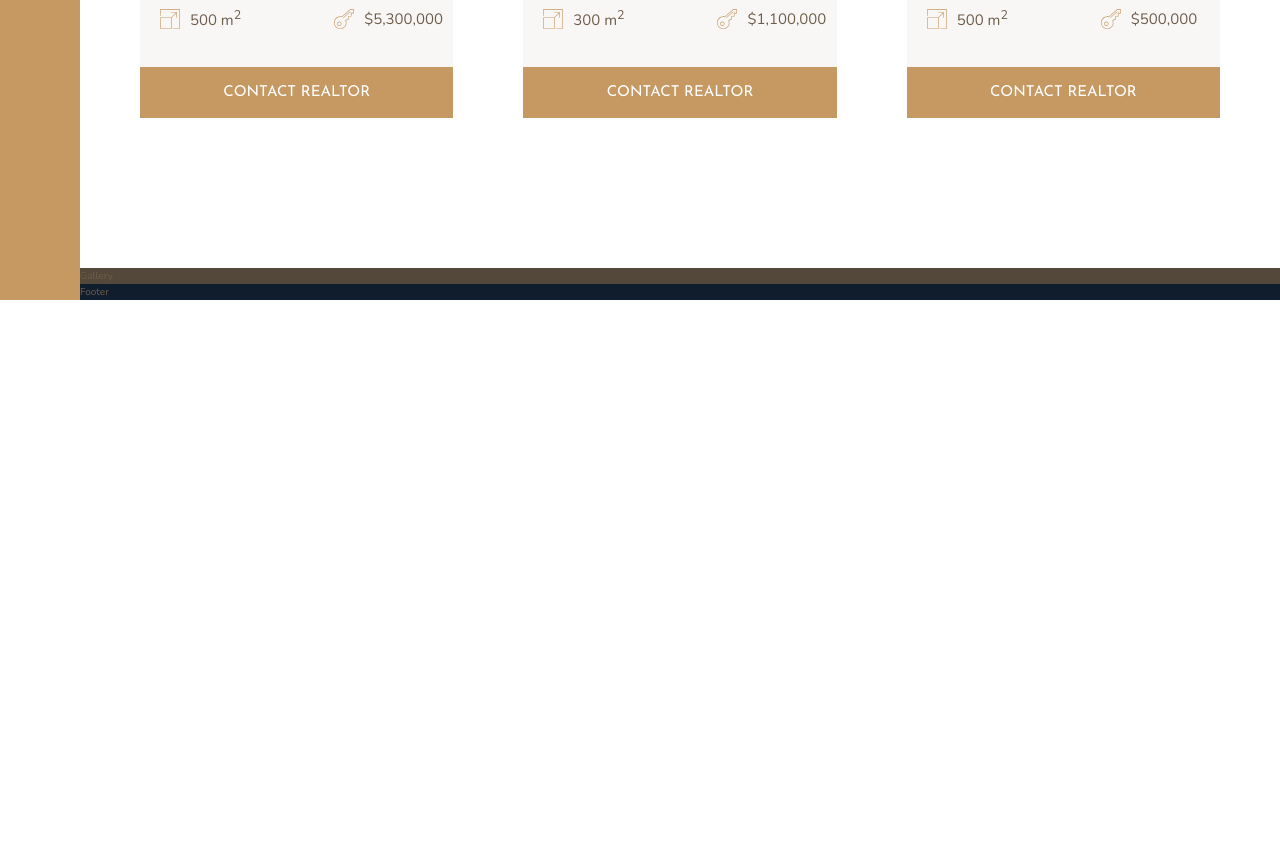
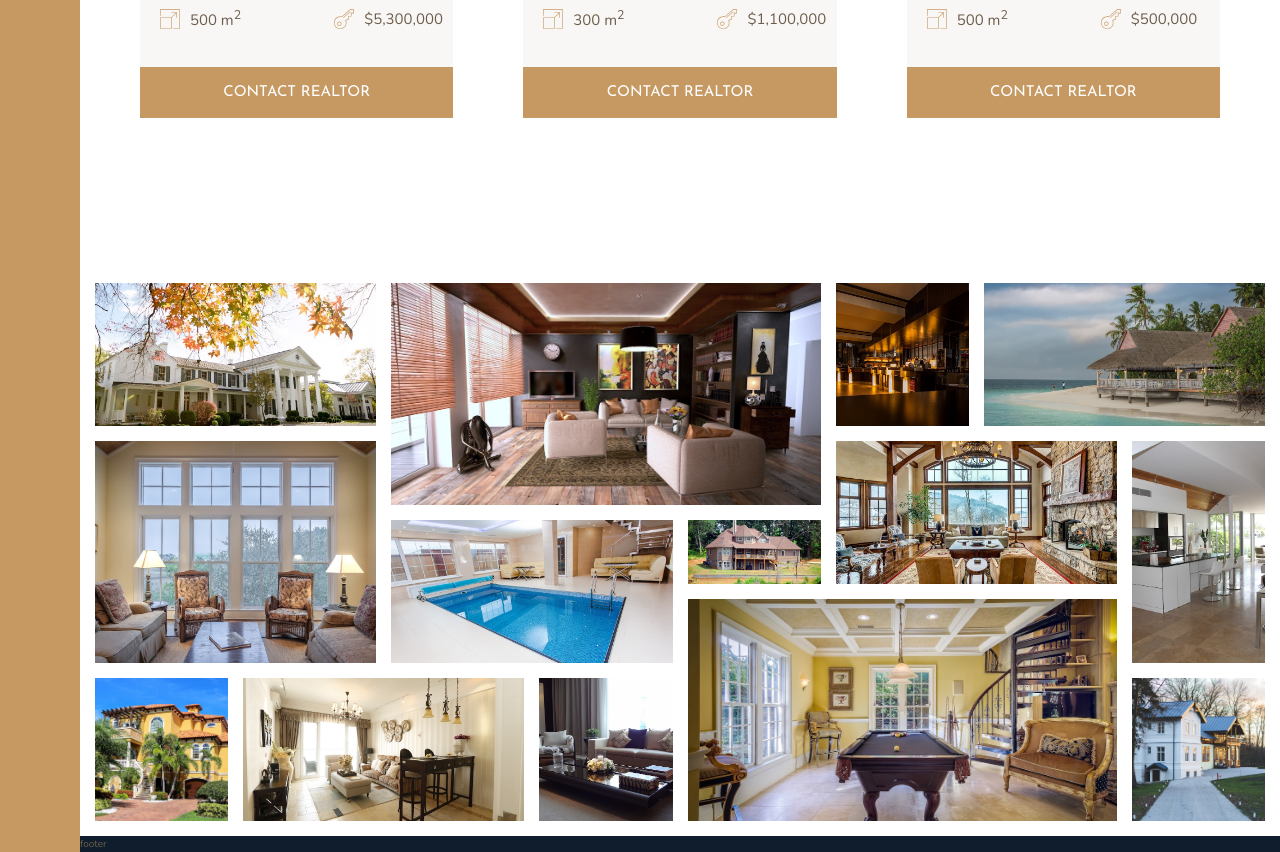
Before and after one commit to chshahid119/houses-app, a website: page index.html in a window 1280 px wide. Shown: the part 2804-3656 px from the top of the page. Before the commit the page ends 3104 px from the top, so only its background shows below. Drawn offline with nearby package versions, Linux system fonts and the light colour scheme.

Commit message:
gallery section added

```diff
--- a/index.html
+++ b/index.html
@@ -312,8 +312,72 @@
       </div>
     </section>
 
-    <section class="gallery">Gallery</section>
+    <section class="gallery">
+      <figure class="gallery__item gallery__item--1">
+        <img src="img/gal-1.jpeg" alt="Gallery image 1" class="gallery__img" />
+      </figure>
+      <figure class="gallery__item gallery__item--2">
+        <img src="img/gal-2.jpeg" alt="Gallery image 2" class="gallery__img" />
+      </figure>
+      <figure class="gallery__item gallery__item--3">
+        <img src="img/gal-3.jpeg" alt="Gallery image 3" class="gallery__img" />
+      </figure>
+      <figure class="gallery__item gallery__item--4">
+        <img src="img/gal-4.jpeg" alt="Gallery image 4" class="gallery__img" />
+      </figure>
+      <figure class="gallery__item gallery__item--5">
+        <img src="img/gal-5.jpeg" alt="Gallery image 5" class="gallery__img" />
+      </figure>
+      <figure class="gallery__item gallery__item--6">
+        <img src="img/gal-6.jpeg" alt="Gallery image 6" class="gallery__img" />
+      </figure>
+      <figure class="gallery__item gallery__item--7">
+        <img src="img/gal-7.jpeg" alt="Gallery image 7" class="gallery__img" />
+      </figure>
+      <figure class="gallery__item gallery__item--8">
+        <img src="img/gal-8.jpeg" alt="Gallery image 8" class="gallery__img" />
+      </figure>
+      <figure class="gallery__item gallery__item--9">
+        <img src="img/gal-9.jpeg" alt="Gallery image 9" class="gallery__img" />
+      </figure>
 
-    <footer class="footer">Footer</footer>
+      <figure class="gallery__item gallery__item--10">
+        <img
+          src="img/gal-10.jpeg"
+          alt="Gallery image 10"
+          class="gallery__img"
+        />
+      </figure>
+      <figure class="gallery__item gallery__item--11">
+        <img
+          src="img/gal-11.jpeg"
+          alt="Gallery image 11"
+          class="gallery__img"
+        />
+      </figure>
+      <figure class="gallery__item gallery__item--12">
+        <img
+          src="img/gal-12.jpeg"
+          alt="Gallery image 12"
+          class="gallery__img"
+        />
+      </figure>
+      <figure class="gallery__item gallery__item--13">
+        <img
+          src="img/gal-13.jpeg"
+          alt="Gallery image 13"
+          class="gallery__img"
+        />
+      </figure>
+      <figure class="gallery__item gallery__item--14">
+        <img
+          src="img/gal-14.jpeg"
+          alt="Gallery image 14"
+          class="gallery__img"
+        />
+      </figure>
+    </section>
+
+    <footer class="footer">footer</footer>
   </body>
 </html>
--- a/sass/_gallery.scss
+++ b/sass/_gallery.scss
@@ -1,4 +1,78 @@
 .gallery {
-  background-color: $color-grey-dark-1;
   grid-column: full-start/full-end;
+
+  display: grid;
+  grid-template-columns: repeat(8, 1fr);
+  grid-template-rows: repeat(7, 5vw);
+  grid-gap: 1.5rem;
+  padding: 1.5rem;
+
+  &__item {
+    &--1 {
+      grid-row: 1 / span 2;
+      grid-column: 1 / span 2;
+    }
+    &--2 {
+      grid-row: 1 / span 3;
+      grid-column: 3 / span 3;
+    }
+    &--3 {
+      grid-row: 1 / span 2;
+      grid-column: 6/7;
+    }
+    &--4 {
+      grid-row: 1 / span 2;
+      grid-column: 7 / -1;
+    }
+    &--5 {
+      grid-row: 3 / span 3;
+      grid-column: 1 / span 2;
+    }
+    &--6 {
+      grid-row: 4 / span 2;
+      grid-column: 3 / span 2;
+    }
+    &--7 {
+      grid-row: 4 /5;
+      grid-column: 5 / 6;
+    }
+    &--8 {
+      grid-row: 3 / span 2;
+      grid-column: 6 / span 2;
+    }
+    &--9 {
+      grid-row: 3 / span 3;
+      grid-column: 8/-1;
+    }
+    &--10 {
+      grid-row: 6 / span 2;
+      grid-column: 1/2;
+    }
+    &--11 {
+      grid-row: 6 / span 2;
+      grid-column: 2 / span 2;
+    }
+    &--12 {
+      grid-row: 6 / span 2;
+      grid-column: 4 / 5;
+    }
+    &--13 {
+      grid-row: 5 / span 3;
+      grid-column: 5 / span 3;
+    }
+    &--14 {
+      grid-row: 6 / span 2;
+      grid-column: 8 / 9;
+    }
+  }
+
+  &__img {
+    width: 100%;
+    height: 100%;
+
+    //it does not overflow images sizes out of container
+    //width and height are must for that object-fit property
+    object-fit: cover;
+    display: block;
+  }
 }
```
Also changed, not shown: css/style.css.
